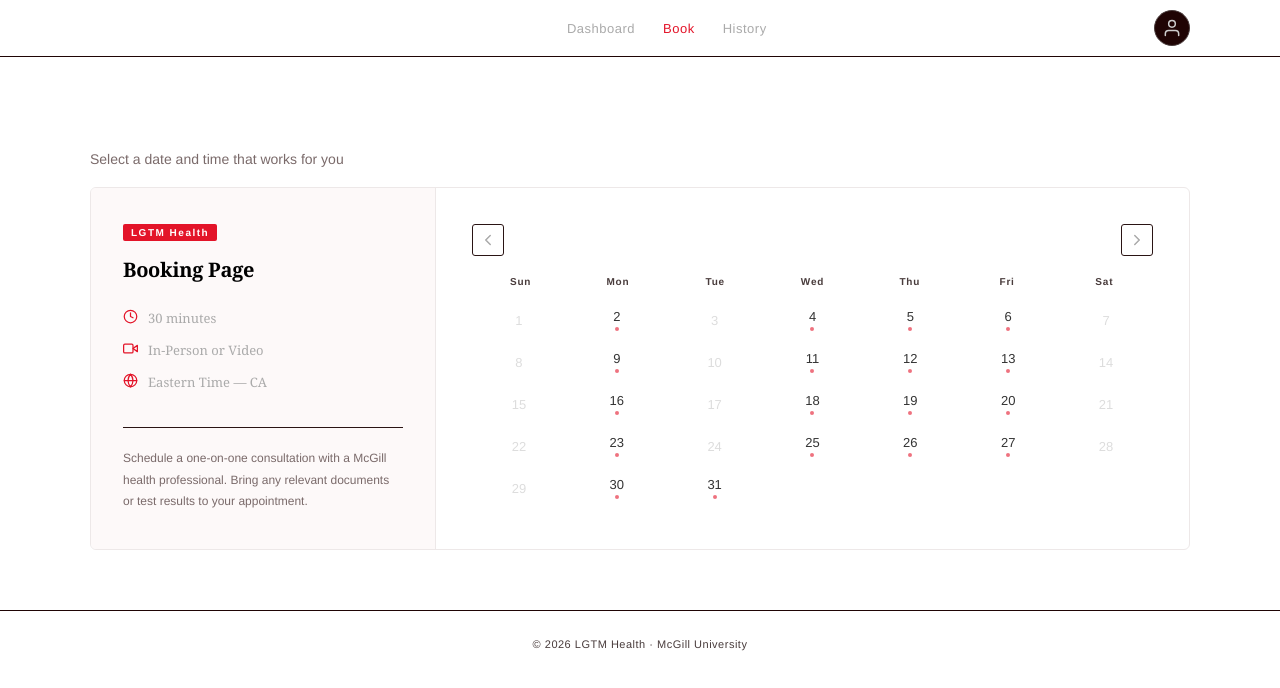
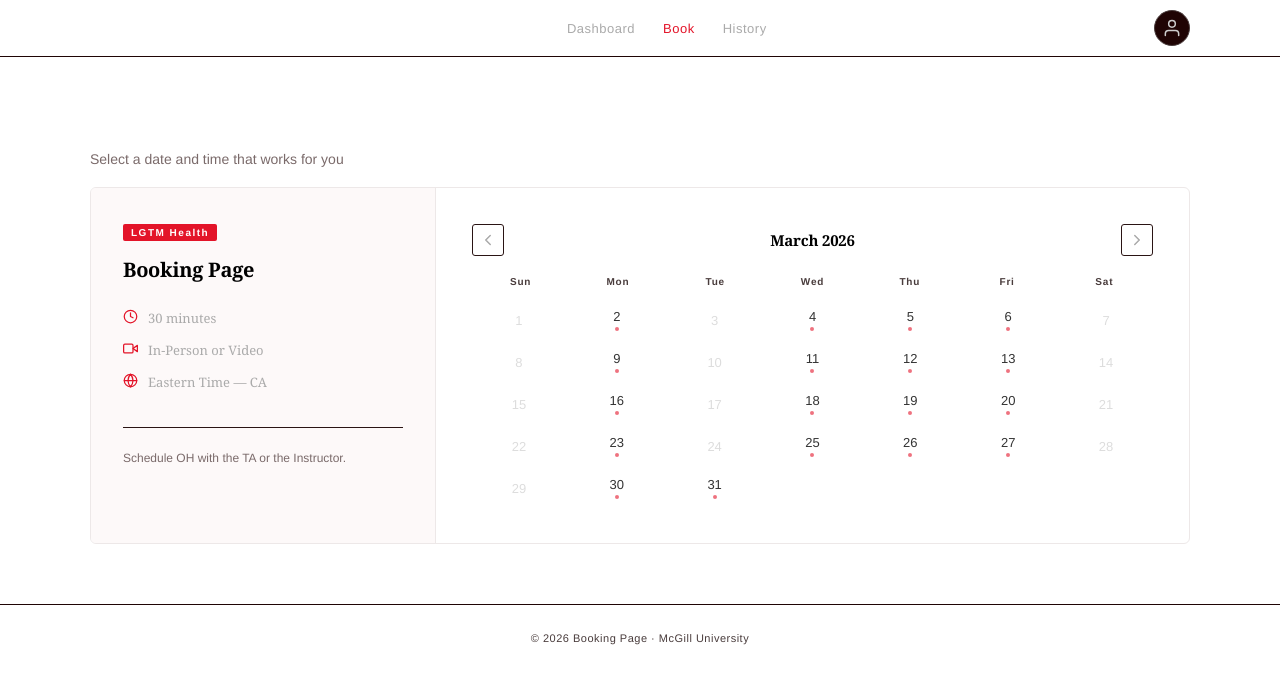
Before and after one commit to amandat711/LGTM, a React (Create React App) app in the folder client/: page /home in a window 1280 px wide. Shown: the top 688 px of the page. Built offline with nearby package versions, Linux system fonts and the light colour scheme.

Commit message:
put pages in pages directory and created other directories + changed path for png for App.js

```diff
--- a/client/src/App.js
+++ b/client/src/App.js
@@ -1,7 +1,7 @@
 import './App.css';
 import { BrowserRouter, Routes, Route } from 'react-router-dom';
-import LandingPage from './landingpage';
-import HomePage from './homepage';
+import LandingPage from './pages/landingPage';
+import HomePage from './pages/homePage';
 
 function App() {
   return (
--- a/client/src/homepage.js
+++ b/client/src/pages/homePage.jsx
@@ -1,5 +1,5 @@
 import { useState, useEffect } from "react";
-import logo1 from "./assets/logo1.png";
+import logo1 from "../assets/logo1.png";
 
 // ── helpers ──────────────────────────────────────────────────────────────────
 const MONTHS = [
@@ -117,8 +117,8 @@ export default function HomePage() {
             <div style={s.divider} />
 
             <p style={s.infoDesc}>
-              Schedule a one-on-one consultation with a McGill health professional.
-              Bring any relevant documents or test results to your appointment.
+              Schedule OH with the TA or the Instructor.
+
             </p>
 
             {selectedDay && selectedTime && !confirmed && (
@@ -259,7 +259,7 @@ export default function HomePage() {
 
       {/* ── FOOTER ── */}
       <footer style={s.footer}>
-        <span style={s.footerText}>© 2026 LGTM Health · McGill University</span>
+        <span style={s.footerText}>© 2026 Booking Page · McGill University</span>
       </footer>
     </div>
   );
@@ -507,7 +507,7 @@ const s = {
   monthLabel: {
     fontSize: 15,
     fontWeight: 600,
-    color: "#fff",
+    color: "#000000ff",
     letterSpacing: "-0.2px",
   },
   weekRow: {
--- a/client/src/landingpage.js
+++ b/client/src/pages/landingPage.jsx
@@ -1,6 +1,6 @@
 import { useState, useEffect } from "react";
-import logo1 from "./assets/logo1.png";
-import header from "./assets/header.png";
+import logo1 from "../assets/logo1.png";
+import header from "../assets/header.png";
 import { useNavigate } from "react-router-dom";
 
 export default function LandingPage() {
```
